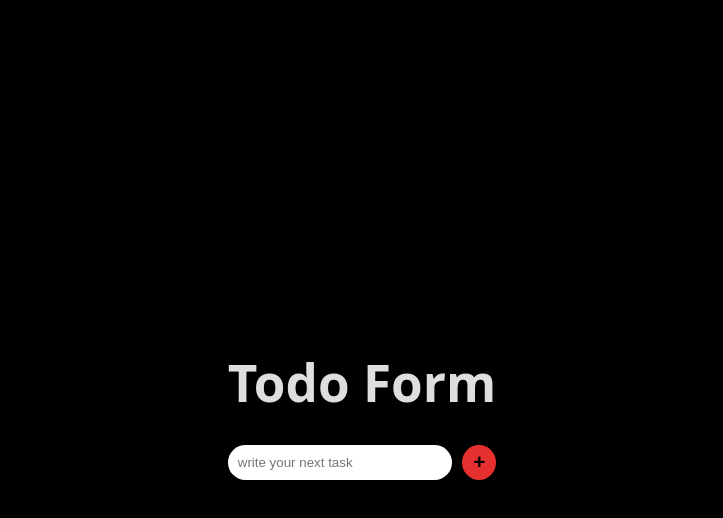
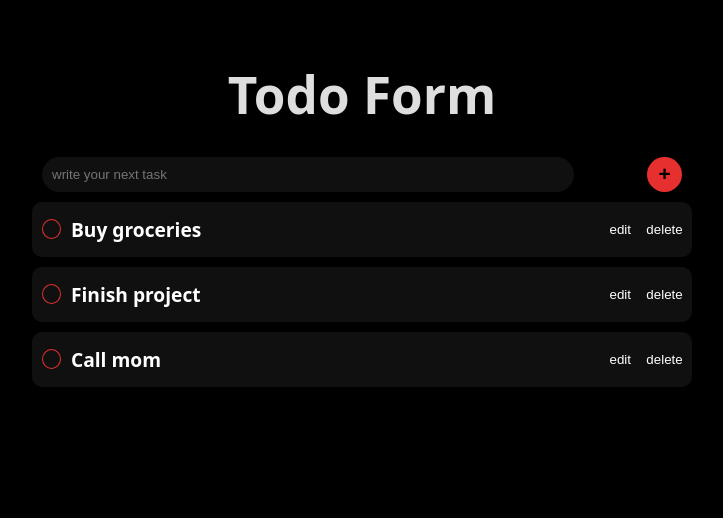
Before and after one commit to Wiliyy/todo-app, a React (Vite) app: page / in a window 1280 px wide. Shown: the top 518 px of the page, without its empty margins (278-1001 px from the left). Built offline with nearby package versions, Linux system fonts and the light colour scheme.

Commit message:
Add TodoItem component with completion toggle

```diff
--- a/src/App.jsx
+++ b/src/App.jsx
@@ -3,11 +3,27 @@ import reactLogo from './assets/react.svg'
 import viteLogo from '/vite.svg'
 import './styles/App.css'
 import TodoForm from './components/TodoForm'
+import TodoItem from './components/TodoItem'
 
 function App() {
+
+  const [todos, setTodos] = useState([
+    { id: 1, text: 'Buy groceries' , isCompleted: false },
+    { id: 2, text: 'Finish project' , isCompleted: false },
+    { id: 3, text: 'Call mom' , isCompleted: false },
+  ])
+
+  const handleToggle = (id) => {
+    setTodos(todos.map((todo) => todo.id === id ? { ...todo, isCompleted: !todo.isCompleted } : todo))
+  }
+
   return (
     <>
       <TodoForm />
+      {todos.length > 0 && todos.map((todo) => (
+        <TodoItem key={todo.id} todo={todo} onToggle={handleToggle} />
+      ))}
+      {todos.length === 0 && <p>No todos to show</p>}
     </>
   )
 }
--- a/src/components/TodoForm.jsx
+++ b/src/components/TodoForm.jsx
@@ -2,7 +2,7 @@ import React, { useState } from 'react'
 import '../styles/TodoForm.css'
 
 function TodoForm() {
-const [todo, setTodo] = useState([])
+
 const [input, setInput] = useState('')
 
 const handleChange = (e) => {
@@ -11,16 +11,14 @@ const handleChange = (e) => {
 
 const handleSubmit = (e) => {
     e.preventDefault()
-    setTodo(input)
 }
 
   return (
     <div>
-        <h1>Todo Form</h1>
-        <p>{...todo}</p>
+        <h1 className="todo-form-title">Todo Form</h1>
         <div className="todo-form">
-            <input placeholder='write your next task' type="text" value={input} onChange={handleChange} />
-            <button onClick={handleSubmit}> + </button>
+            <input className="todo-form-input" placeholder='write your next task' type="text" value={input} onChange={handleChange} />
+            <button className="todo-form-button" onClick={handleSubmit}> + </button>
         </div>
     </div>
   )
--- /dev/null
+++ b/src/components/TodoItem.jsx
@@ -0,0 +1,22 @@
+import React, { useState } from 'react'
+import '../styles/TodoItem.css'
+
+function TodoItem({ todo, onToggle }) {
+
+    if (!todo) return null
+    return (
+        <div className="todo-item">
+            <div className="todo-item-container">
+                <button
+                    className={`${todo.isCompleted ? 'todo-item-checkbox-button-checked' : 'todo-item-checkbox-button'}`} onClick={() => onToggle(todo.id)}></button>
+                <p
+                    style={{ textDecoration: todo.isCompleted ? 'line-through' : 'none' }}
+                    className="todo-item-text">{todo.text}</p>
+                <button className="todo-item-button" onClick={() => onToggle(todo.id)}>edit</button>
+                <button className="todo-item-button" onClick={() => onToggle(todo.id)}>delete</button>
+            </div>
+        </div>
+    )
+}
+
+export default TodoItem
--- a/src/styles/App.css
+++ b/src/styles/App.css
@@ -3,4 +3,5 @@
   margin: 0 auto;
   padding: 2rem;
   text-align: center;
+  width: 50%;
 }
--- a/src/styles/TodoForm.css
+++ b/src/styles/TodoForm.css
@@ -3,22 +3,24 @@
     flex-direction: row;
     align-items: center;
     justify-content: space-between;
-    /* background-color: #f0f0f0; */
     gap: 10px;
+    width: 100%;
 }
 
-input {
+.todo-form-input {
     width: 80%;
     padding: 10px;
     border-radius: 20px;
     border: none;
+    background-color: var(--secondary-color);
+    color: var(--text-color);
 }
 
-button {
+.todo-form-button {
     width: 35px;
     height: 35px;
-    background-color: #e63030;
-    color: rgb(0, 0, 0);
+    background-color: var(--button-color);
+    color: var(--primary-color);
     border: none;
     border-radius: 50%;
     cursor: pointer;
@@ -30,11 +32,11 @@ button {
     font-weight: 900;
 }
 
-button:hover {
-    background-color: #388e3c;
+.todo-form-button:hover {
+    background-color: var(--button-color-hover);
 }
 
-h1 {
+.todo-form-title {
     font-size: 3.2em;
     line-height: 1.1;
   }
--- /dev/null
+++ b/src/styles/TodoItem.css
@@ -0,0 +1,72 @@
+.todo-item {
+    display: flex;
+    flex-direction: column;
+    align-items: center;
+    justify-content: center;
+    width: 100%;
+    margin-top: 10px;
+
+}
+
+.todo-item-container {
+    display: flex;
+    flex-direction: row;
+    align-items: center;
+    justify-content: center;
+    background-color: var(--secondary-color);
+    padding: 10px;
+    border-radius: 10px;
+    width: 100%;
+    gap: 10px;
+}
+
+
+
+.todo-item-button {
+    width: 35px;
+    height: 35px;
+    background-color: transparent;
+    border: none;
+    border-radius: 50%;
+    cursor: pointer;
+    display: flex;
+    align-items: center;
+    justify-content: center;
+    color: var(--text-color);
+}
+
+.todo-item-checkbox-button {
+    width: 20px;
+    height: 20px;
+    background-color: transparent;
+    border: 1px solid var(--button-color);
+    border-radius: 50%;
+    cursor: pointer;
+    display: flex;
+    align-items: center;
+    justify-content: center;
+    color: var(--text-color);
+}
+
+.todo-item-checkbox-button-checked {
+    width: 20px;
+    height: 20px;
+    background-color: var(--button-color-checked);
+    border: 1px solid var(--button-color-checked);
+    border-radius: 50%;
+    cursor: pointer;
+    display: flex;
+    align-items: center;
+    justify-content: center;
+    color: var(--text-color);
+}
+
+.todo-item-text {
+    font-size: 1.2em;
+    font-weight: 600;
+    color: var(--text-color);
+    margin: 0;
+    padding: 0;
+    text-align: left;
+    width: 100%;
+}
--- a/src/styles/index.css
+++ b/src/styles/index.css
@@ -1,11 +1,12 @@
 :root {
+  --primary-color: #000000;
+  --secondary-color: #1c1d1c93;
+  --text-color: #ffffff;
+  --button-color: #e63030;
+  --button-color-checked: #008000;
   font-family: system-ui, Avenir, Helvetica, Arial, sans-serif;
-  line-height: 1.5;
-  font-weight: 400;
-
-  color-scheme: light dark;
   color: rgba(255, 255, 255, 0.87);
-  background-color: #000000;
+  background-color: var(--primary-color);
 
   font-synthesis: none;
   text-rendering: optimizeLegibility;
@@ -13,12 +14,8 @@
   -moz-osx-font-smoothing: grayscale;
 }
 
-
-
 body {
   margin: 0;
   display: flex;
   place-items: center;
-  min-width: 320px;
-  min-height: 100vh;
 }
```
